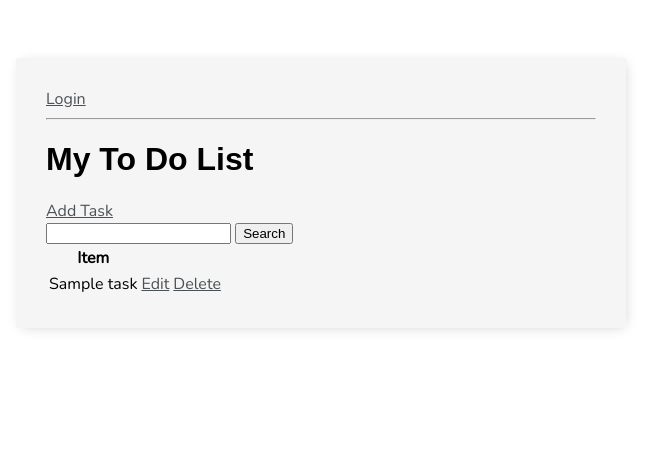
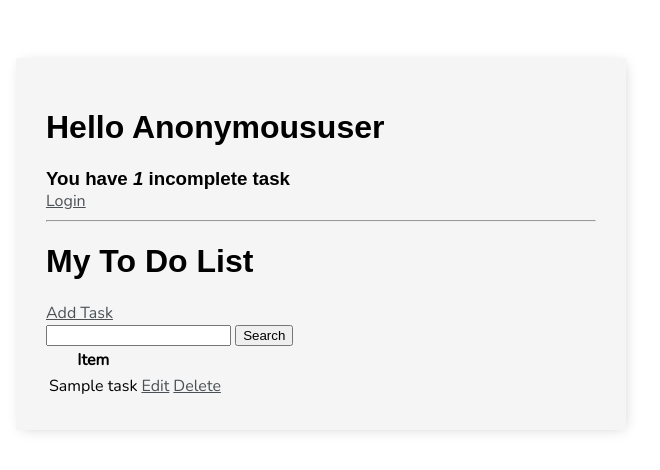
Before and after one commit to Code-Institute-Submissions/Madebybrown-TodoList.com, a Django app: template base/templates/base/task_list.html in a window 1280 px wide. Shown: the top 470 px of the page, without its empty margins (319-979 px from the left). Run offline with Django 3.2, Linux system fonts and the light colour scheme; the template is opened without the code that fills it: most values are stand-ins (such as "Sample title", 1, 10 or a date in 2020).

Commit message:
Add hello message, and unfinished tasks counter

```diff
--- a/base/templates/base/task_list.html
+++ b/base/templates/base/task_list.html
@@ -1,5 +1,12 @@
 {% extends 'base/main.html' %}
 {% block content %}
+
+<div class="header-bar">
+    <div>
+        <h1>Hello {{ request.user|title }}</h1>
+        <h3 style="margin: 0;">You have <i>{{ count }}</i> incomplete task{{ count|pluralize:"s" }}</h3>
+    </div>
+</div>
 
 {% if request.user.is_authenticated %}
 <p>{{ request.user }}</p>
```
Also changed, not shown: db.sqlite3.
